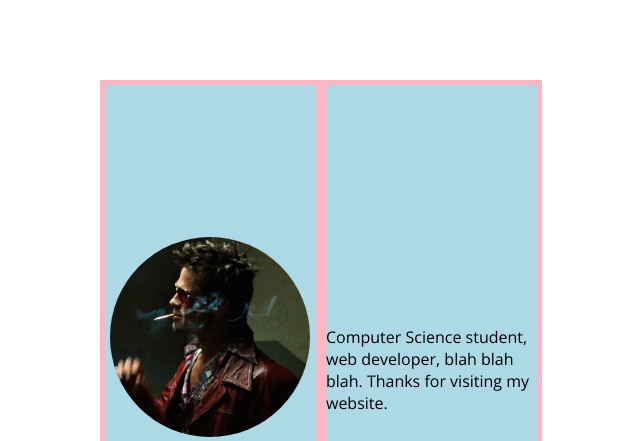
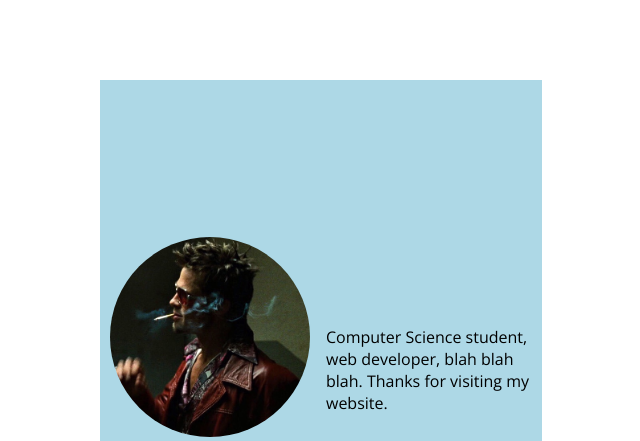
Before and after one commit to projectmayhem07/demo_site_3, a plain HTML site: page index.html in a window 1280 px wide. Shown: the top 441 px of the page, without its empty margins (319-959 px from the left). Drawn offline with nearby package versions, Linux system fonts and the light colour scheme.

Commit message:
Update style.css

```diff
--- a/style.css
+++ b/style.css
@@ -8,7 +8,7 @@ html, body {
 }
 
 .wrapper {
-  background-color: lightpink;
+  background-color: lightblue;
 
   max-width: 50%;
   display: flex;
```
